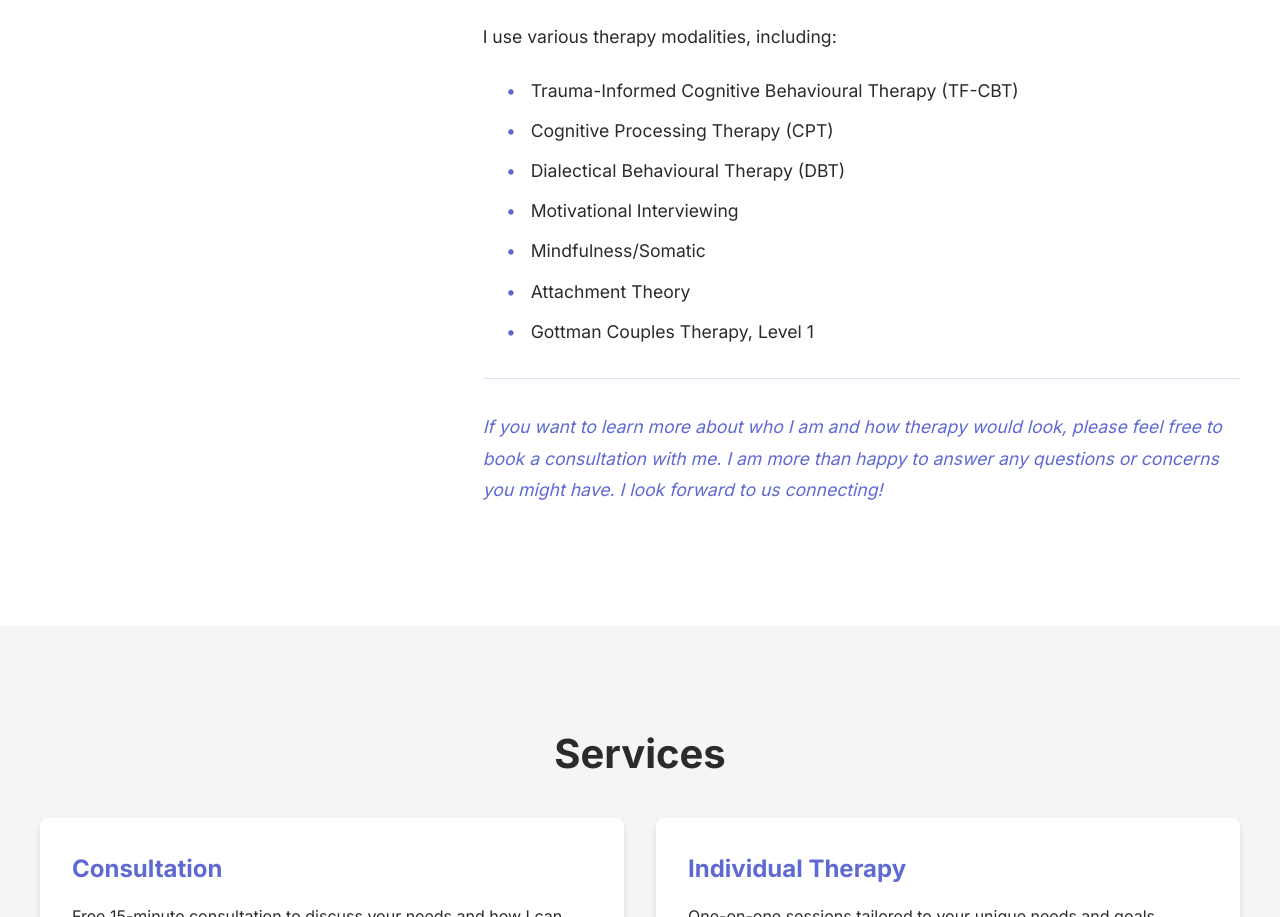
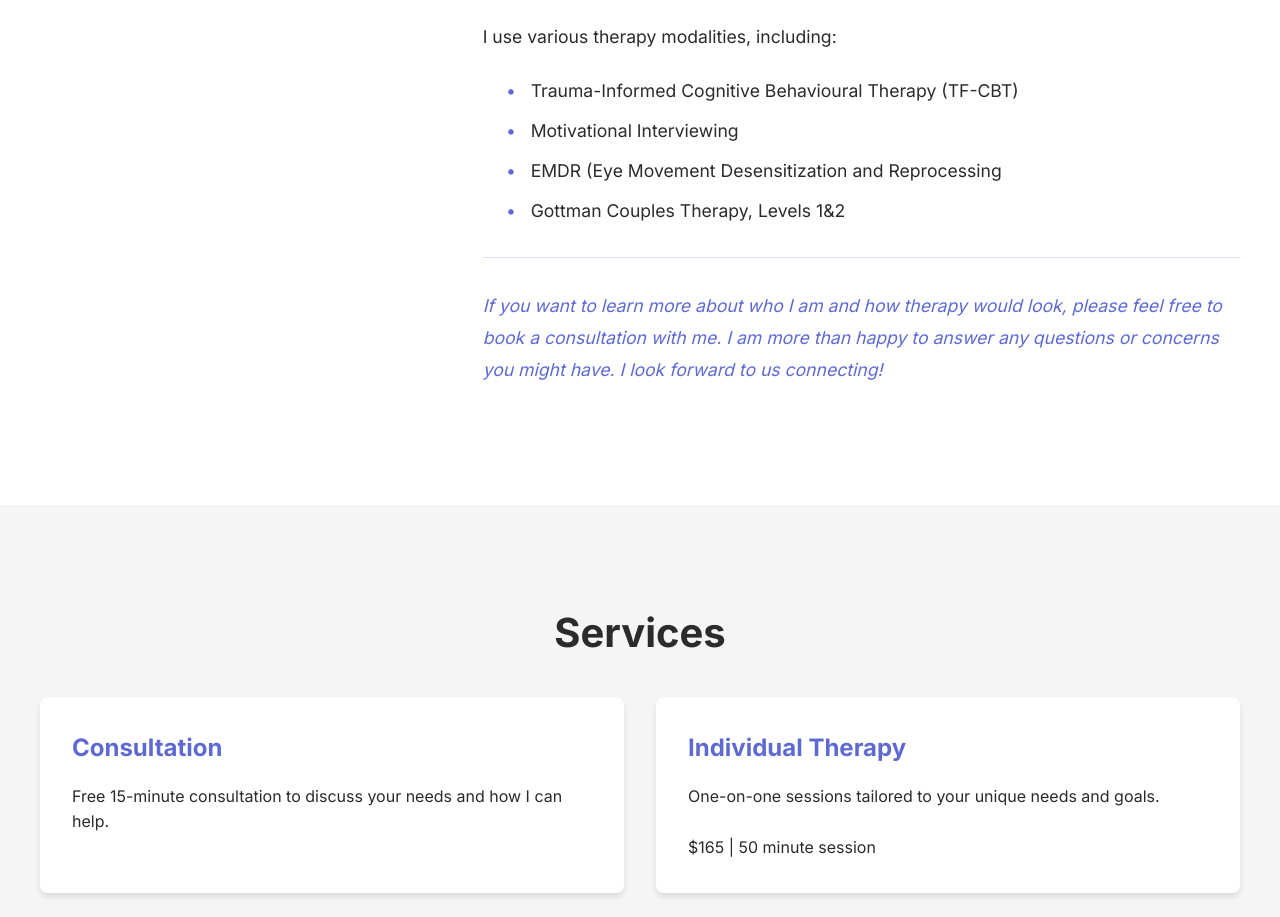
Before and after one commit to siddartfredrick/TAT---Website, a plain HTML site: page index.html in a window 1280 px wide. Shown: the part 1984-2901 px from the top of the page. Drawn offline with Linux system fonts and the light colour scheme.

Commit message:
Update therapy modalities in index.html
Removed some therapy modalities and added new ones.

```diff
--- a/index.html
+++ b/index.html
@@ -63,12 +63,9 @@
                             <p>I use various therapy modalities, including:</p>
                             <ul class="therapy-list">
                                 <li>Trauma-Informed Cognitive Behavioural Therapy (TF-CBT)</li>
-                                <li>Cognitive Processing Therapy (CPT)</li>
-                                <li>Dialectical Behavioural Therapy (DBT)</li>
                                 <li>Motivational Interviewing</li>
-                                <li>Mindfulness/Somatic</li>
-                                <li>Attachment Theory</li>
-                                <li>Gottman Couples Therapy, Level 1</li>
+                                <li>EMDR (Eye Movement Desensitization and Reprocessing</li>
+                                <li>Gottman Couples Therapy, Levels 1&2</li>
                             </ul>
 
                             <p class="consultation-note">If you want to learn more about who I am and how therapy would look, please feel free to book a consultation with me. I am more than happy to answer any questions or concerns you might have. I look forward to us connecting!</p>
```
